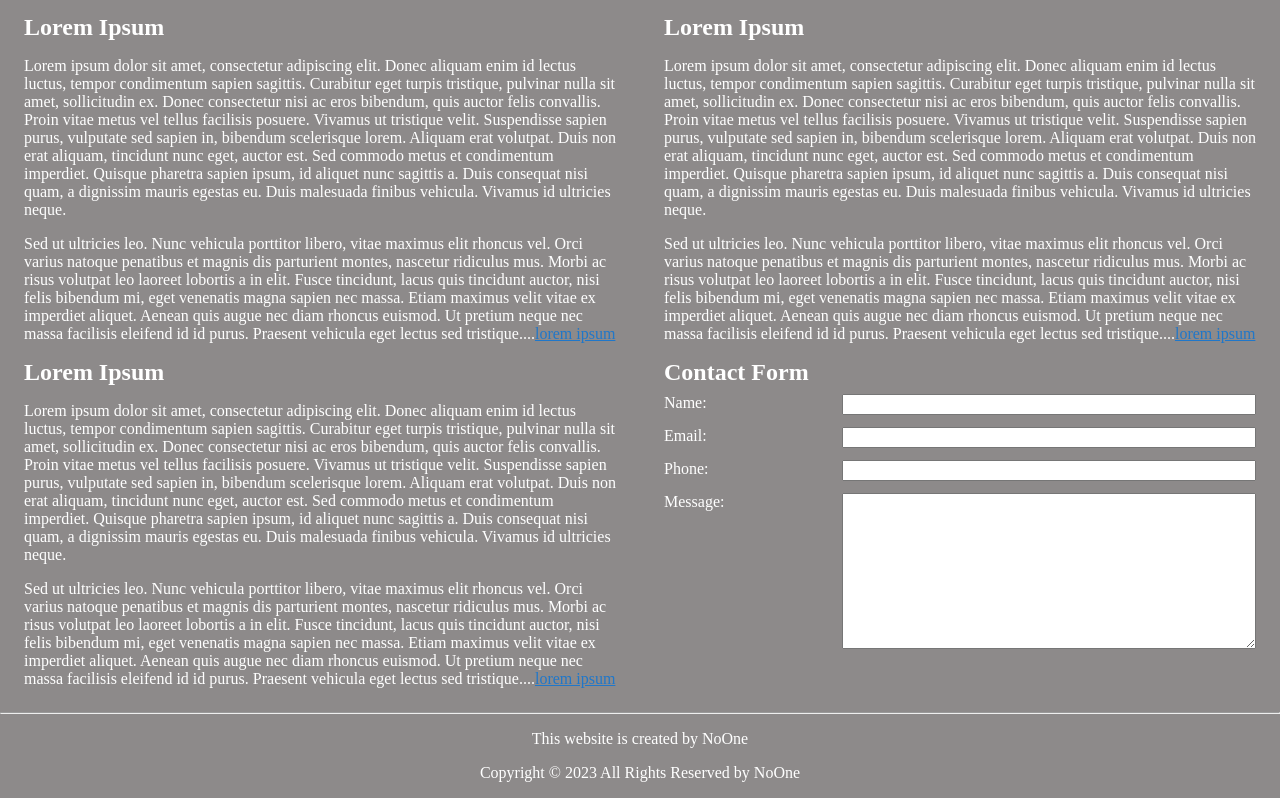
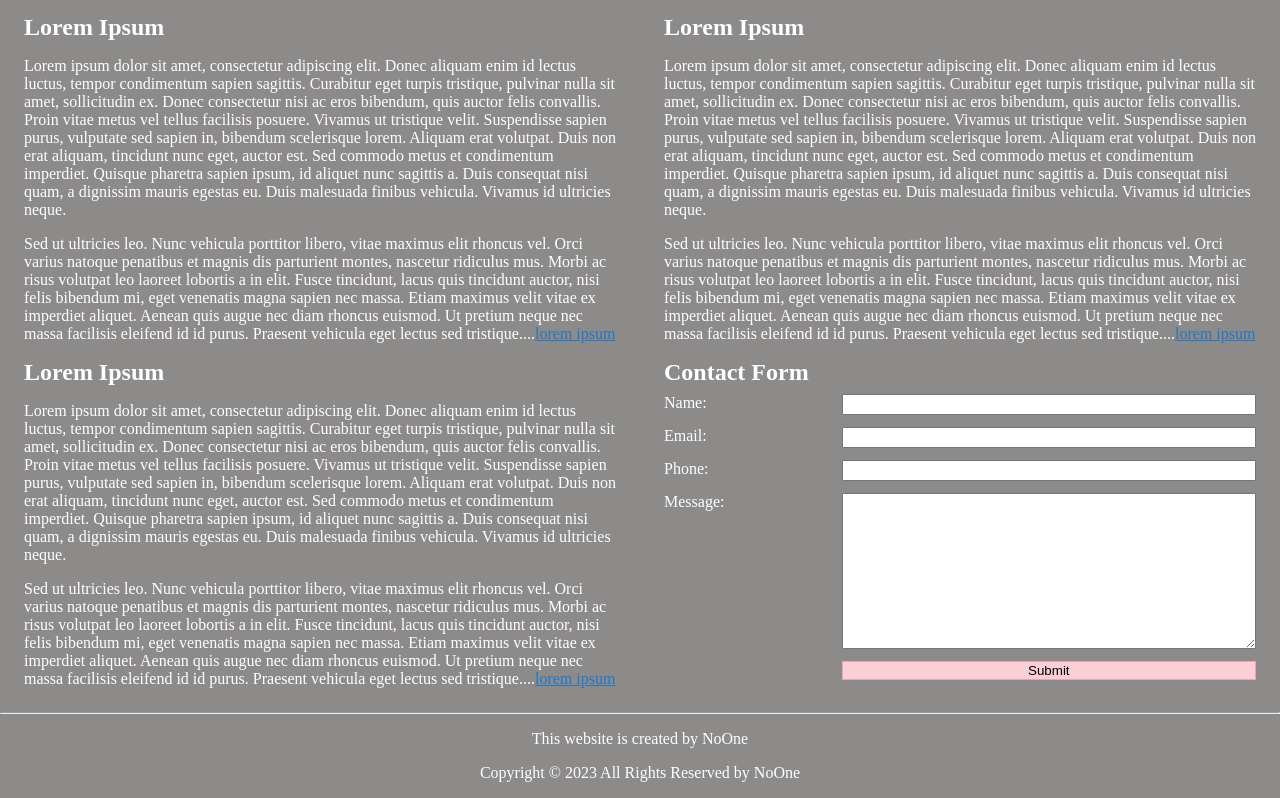
Before and after one commit to pesto-students/p9-sumit-somyanath, a plain HTML site: page Week-2/Assignment-2-1/index.html in a window 1280 px wide. Shown: the part 95-893 px from the top of the page. Drawn offline with Linux system fonts and the light colour scheme.

Commit message:
added styling & hover state to the button

```diff
--- a/Week-2/Assignment-2-1/index.html
+++ b/Week-2/Assignment-2-1/index.html
@@ -52,6 +52,9 @@
                 <label for="userMessage">Message:</label>
                 <textarea name="userMessage" id="" cols="30" rows="10"></textarea>
             </div>
+            <div class="fieldSection formButton">
+                <button type="submit">Submit</button>
+            </div>
         </form>
     </main>
     <footer class="pageFooter">
--- a/Week-2/Assignment-2-1/style.css
+++ b/Week-2/Assignment-2-1/style.css
@@ -74,6 +74,23 @@ a {
     margin: 0 0 8px 0;
 }
 
+.formButton {
+    display: flex;
+    justify-content: flex-end;
+}
+
+.formButton button {
+    background-color: #facfd6;
+    color: #000000;
+    border: solid 1px #e7a6b1;
+    width: 70%;
+}
+
+.formButton button:hover {
+    background-color: #caedff;
+    border: solid 1px #4188ab;
+}
+
 @media screen and (max-width: 720px) {
     .articlesFormSection {
         grid-template-columns: repeat(2, 1fr);
```
